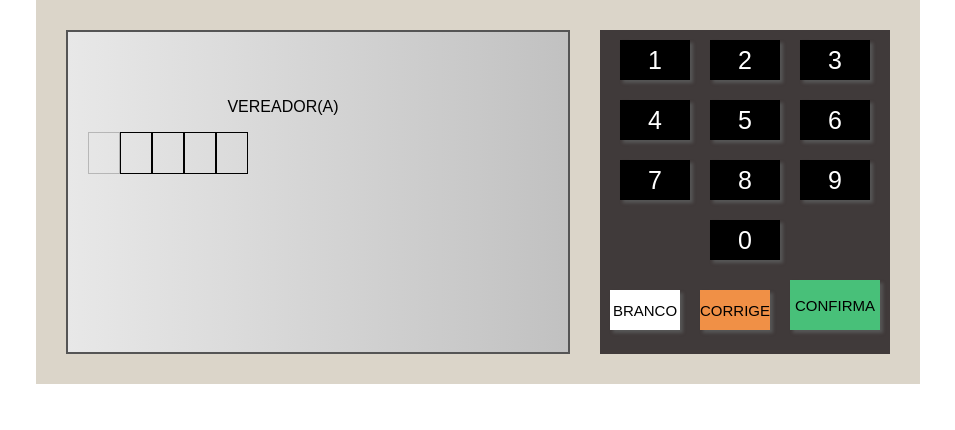
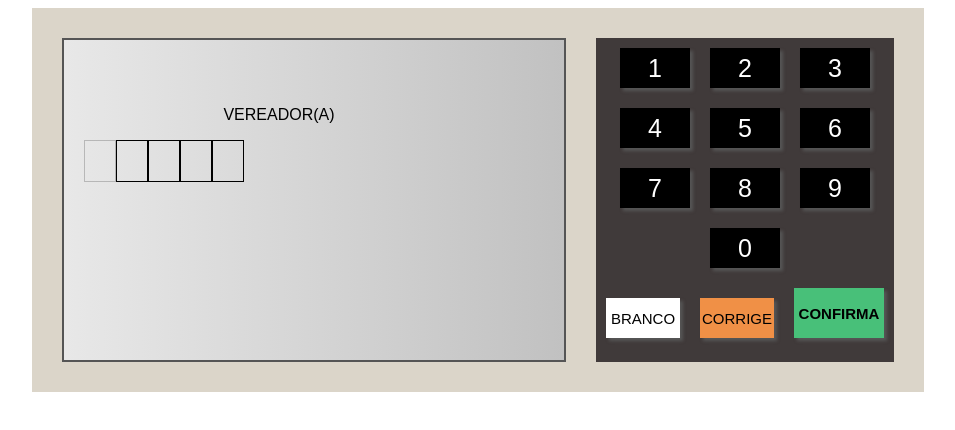
Before and after one commit to PBCarvalho/Projeto_pessoal, a plain HTML site: page Urna Eletrônica/index.html in a window 1280 px wide. Shown: the whole page, without its empty margins (162-1117 px from the left). Drawn offline with Linux system fonts and the light colour scheme.

Commit message:
Projeto Urna Eletrônica - correção melhorias

```diff
--- a/Urna Eletrônica/style.css
+++ b/Urna Eletrônica/style.css
@@ -5,7 +5,6 @@
 }
 
 body{
-    margin: 0;
     font-family: Arial, Helvetica, sans-serif;
 
     display: flex;
@@ -58,16 +57,19 @@ body{
     background-color: #fff;
     color: #000;
     font-size: 15px;
+    padding: 0 2px;
 }
 .btn-corrige{
     background-color: #f09046;
     color: #000;
     font-size: 15px;
+    padding: 0 2px;
 }
 .btn-confirma{
     background-color: #48c079;
     color: #000;
     font-size: 15px;
+    font-weight: bold;
     width: 90px;
     height: 50px;
 }
```
